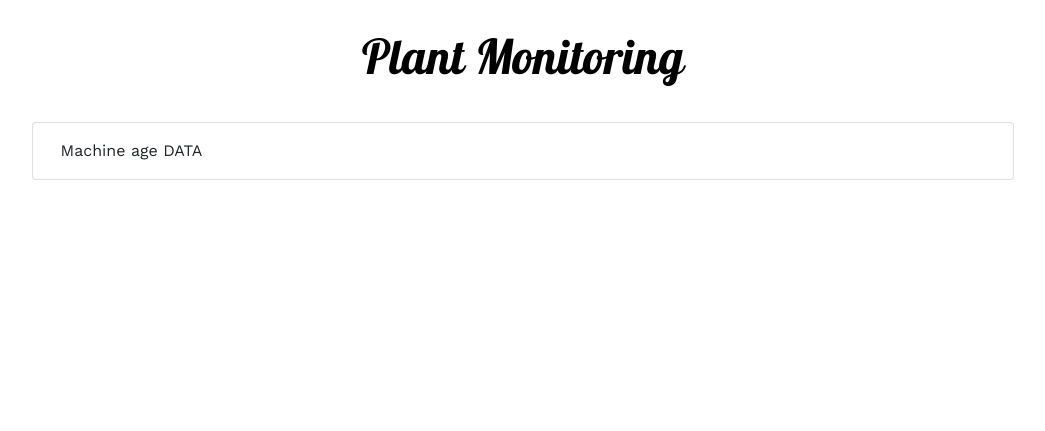
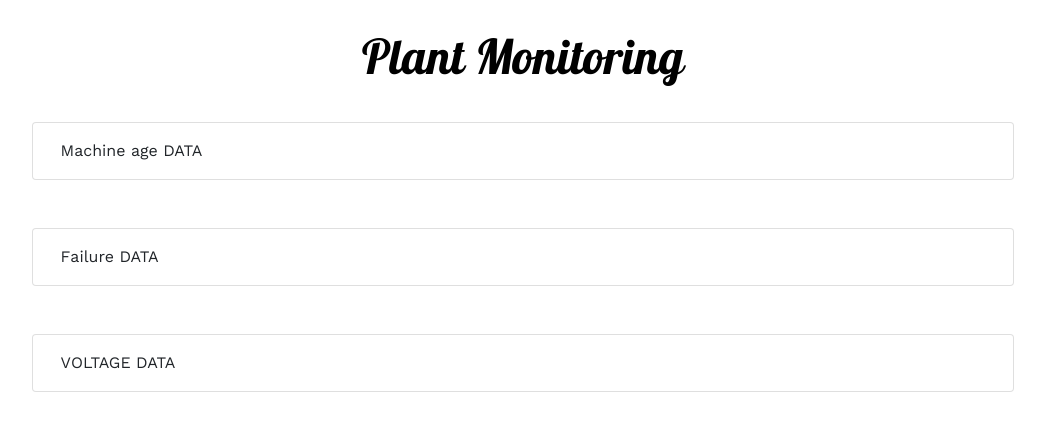
Before and after one commit to Pratik900/Sonarcloud_GitHub, a Flask app: template Predectivemain/application/templates/index.html in a window 1280 px wide. Shown: the part 86-517 px from the top of the page, without its empty margins (117-1162 px from the left). Run offline with Flask 2, Linux system fonts and the light colour scheme; the template is opened without the code that fills it, so the values that code supplies are empty; some libraries are stand-ins or nearby versions.

Commit message:
Add files via upload

```diff
--- a/Predectivemain/application/templates/index.html
+++ b/Predectivemain/application/templates/index.html
@@ -16,7 +16,29 @@
             </div>
         </div>
     </div>
+</div>
+<div class="row p-4">
+    <div class="card m-auto" style="width: 90%;" >
+        <div class="card-body">
+            <div id="chart2"></div>
+            <p class="card-text">
+                Failure DATA
 
+            </p>
+        </div>
+    </div>
+</div>
+<div class="row p-4">
+    <div class="card m-auto" style="width: 90%;" >
+        <div class="card-body">
+            <div id="chart3"></div>
+            <p class="card-text">
+                VOLTAGE DATA
+
+            </p>
+        </div>
+    </div>
+</div>
 
     <!-- plotly CDN -->
 
@@ -25,5 +47,11 @@
         var graphs1 = {{ graph1JSON | safe}};
         Plotly.plot("chart1", graphs1,{});
 
+        var graphs2 = {{ graph2JSON | safe}};
+        Plotly.plot("chart2", graphs2,{});
+
+        var graphs3 = {{ graph3JSON | safe}};
+        Plotly.plot("chart3", graphs3,{});
+
     </script>
 {% endblock %}
```
